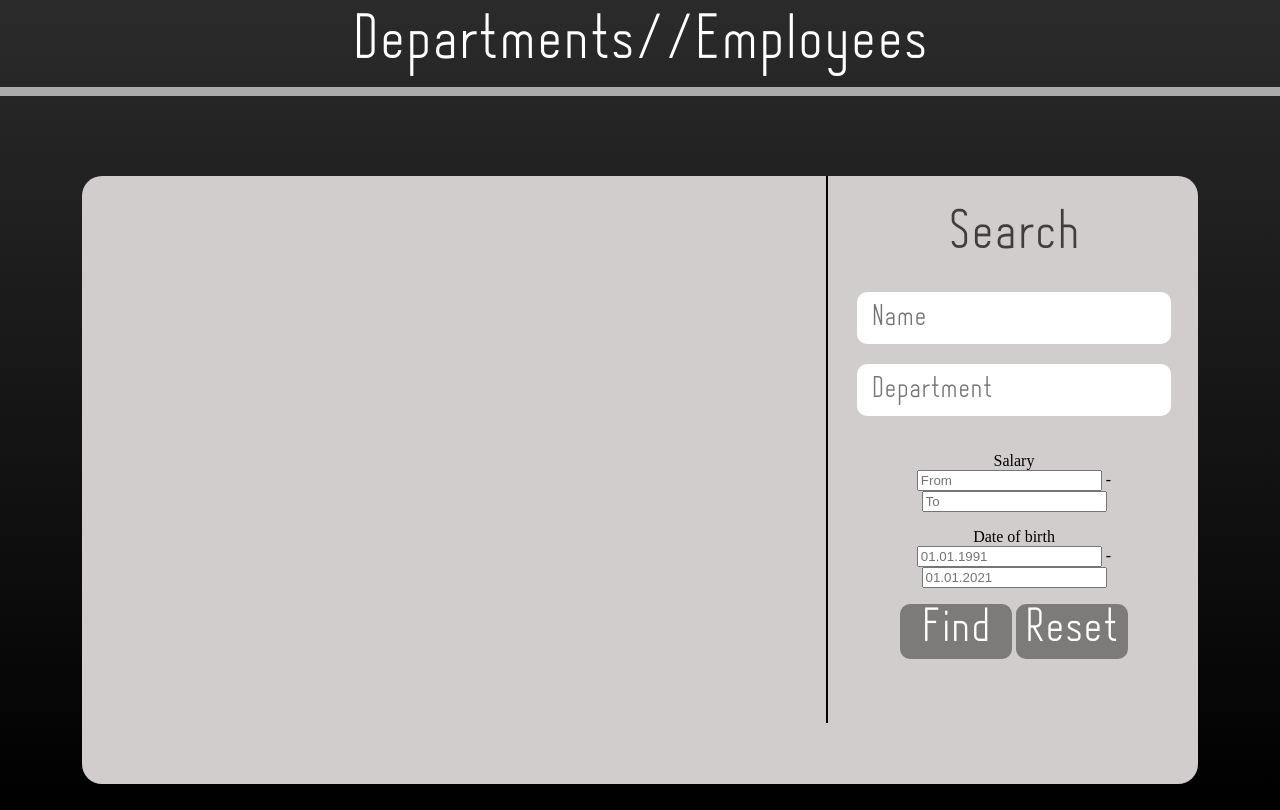
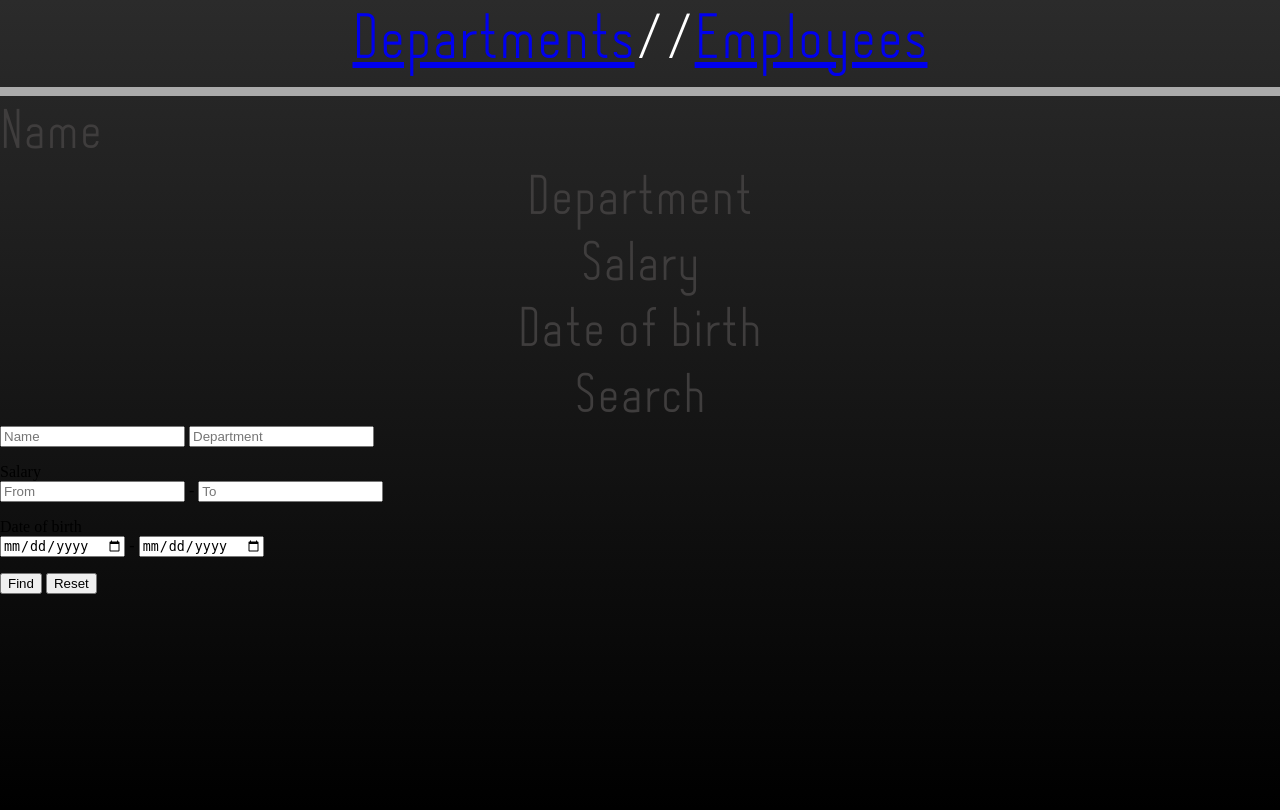
Before and after one commit to rostyk63/flaskProject_departments, a Flask app: template templates/employees.html in a window 1280 px wide. Run offline with Flask 2, Linux system fonts and the light colour scheme; the template is opened without the code that fills it: values that come from a table or form of the project are taken from there, others are empty; parts of the project's set-up code (start-up, migrations or seed data) failed here and were passed over.

Commit message:
html a href and etc

```diff
--- a/templates/base.html
+++ b/templates/base.html
@@ -9,7 +9,8 @@
     </title>
 </head>
 <body>
-<h1 class="your-style">Departments//Employees</h1>
+<h1 class="your-style"><a href="http://127.0.0.1:5000/departments">Departments</a>//<a
+        href="http://127.0.0.1:5000/employees">Employees</a></h1>
 <div id="line"></div>
 {% block content %}
 {% endblock content %}
--- a/templates/departments.html
+++ b/templates/departments.html
@@ -28,7 +28,7 @@
                 {{ form.max_avg_salary(class='search_input', placeholder="Max AVG salary") }}
                 {{ form.min_employee(class='search_input', placeholder="Min amount of employees") }}
                 {{ form.max_employee(class='search_input', placeholder="Max amount of employees") }}
-                {{ form.submit(id='search_button', value="Find") }}
+                {{ form.find(id='search_button', value="Find") }}
             </div>
         </form>
     </div>
--- a/templates/employees.html
+++ b/templates/employees.html
@@ -2,30 +2,57 @@
 {% block title %}Departments{% endblock %}
 
 {% block content %}
-    <div id="table1">
-        <div id="info">
-            <div id="main_info">
-                <div id="main_info_block">
-                    {#                    {% for department in departments %}#}
-                    {#                    <div id="main_info_block">#}
-                    {#                        <div id='info_image'></div>#}
-                    {#                        <div id="department_name" class="your-style-h1">{{ department.name }}</div>#}
-                    {#                    </div>#}
-                    {#                    {% endfor %}#}
+    <div id="table2">
+        <div id="info1">
+            <div id="main_info1">
+                <div id="main_info_block1">
+                    <div id='info_image1'></div>
+                    <div id="department_name1" class="your-style-h1">Name</div>
+                    <div id="department_department1" class="your-style-h2">Department</div>
+                    <div id="department_salary1" class="your-style-h2">Salary</div>
+                    <div id="department_date1" class="your-style-h2">Date of birth</div>
                 </div>
-
+                {% for employee in employees %}
+                    <div id="main_info_block1">
+                        <img id='info_image1' src="{{ url_for('static', filename='images/edit.png') }}">
+                        <div id="department_name1" class="your-style-h1">{{ employee['name'] }}</div>
+                        <div id="department_department1" class="your-style-h2">{{ employee['department'] }}</div>
+                        <div id="department_salary1" class="your-style-h2">{{ employee['salary'] }}$</div>
+                        <div id="department_date1" class="your-style-h2">{{ employee['date_of_birth'] }}</div>
+                    </div>
+                {% endfor %}
             </div>
         </div>
-        <div id="search">
-            <div id="search_title" class="your-style-h2">Search</div>
-            <input class='search_input' placeholder="Name">
-            <input class='search_input' placeholder="Department">
-            <p class="input_title">Salary </br> <input class='search_input1' placeholder="From"> - <input
-                    class='search_input1' placeholder="To"></p>
-            <p class="input_title">Date of birth </br> <input class='search_input1' placeholder="01.01.1991"> - <input
-                    class='search_input1' placeholder="01.01.2021"></p>
-            <input id='search_button' type="submit" value="Find">
-            <input id='search_button' type="reset" value="Reset">
-        </div>
+        <form method="post">
+            {{ form.hidden_tag() }}
+            <div id="search1">
+                <div id="search_title1" class="your-style-h2">Search</div>
+                {{ form.name(class='search_input11', placeholder="Name") }}
+                {{ form.department(class='search_input11', placeholder="Department") }}
+                <p class="input_title1">Salary </br> {{ form.salary_from(class='search_input12', placeholder="From") }}
+                    - {{ form.salary_to(class='search_input12', placeholder="To") }}</p>
+                <p class="input_title1">Date of
+                    birth </br> {{ form.birth_from(class='search_input12', placeholder="01.01.1991") }}
+                    - {{ form.birth_to(class='search_input12', placeholder="01.01.2021") }}</p>
+                {{ form.find(id='search_button1', value="Find") }}
+                <input id='search_button1' type="reset" value="Reset">
+            </div>
+        </form>
     </div>
+    <script type="text/javascript">
+
+
+        function reset_fun() {
+            const text_inputs = document.getElementsByClassName('search_input11');
+            for (let i = 0; i < text_inputs.length; i++) {
+                text_inputs[i].setAttribute('value', '');
+            }
+            const num_inputs = document.getElementsByClassName('search_input12');
+            for (let i = 0; i < num_inputs.length; i++) {
+                num_inputs[i].setAttribute('value', undefined);
+            }
+
+        }
+
+    </script>
 {% endblock content %}
```
